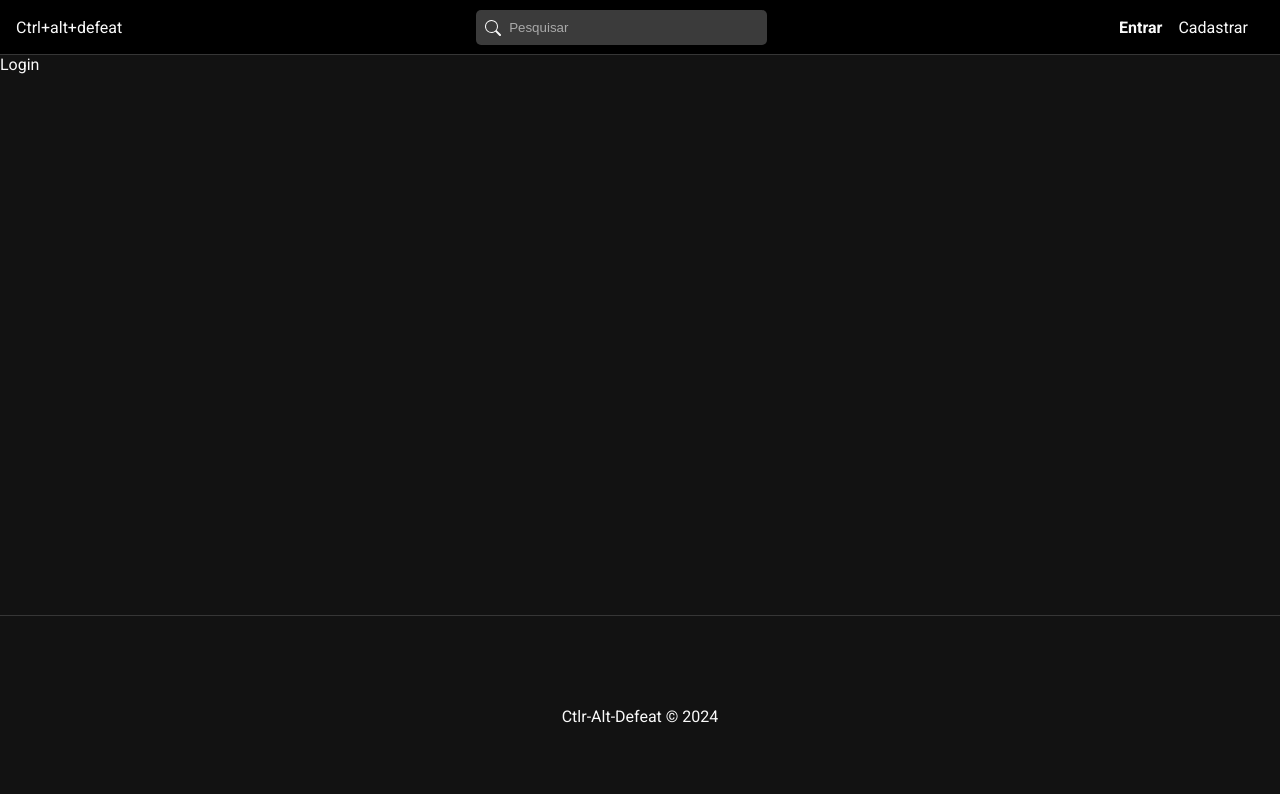
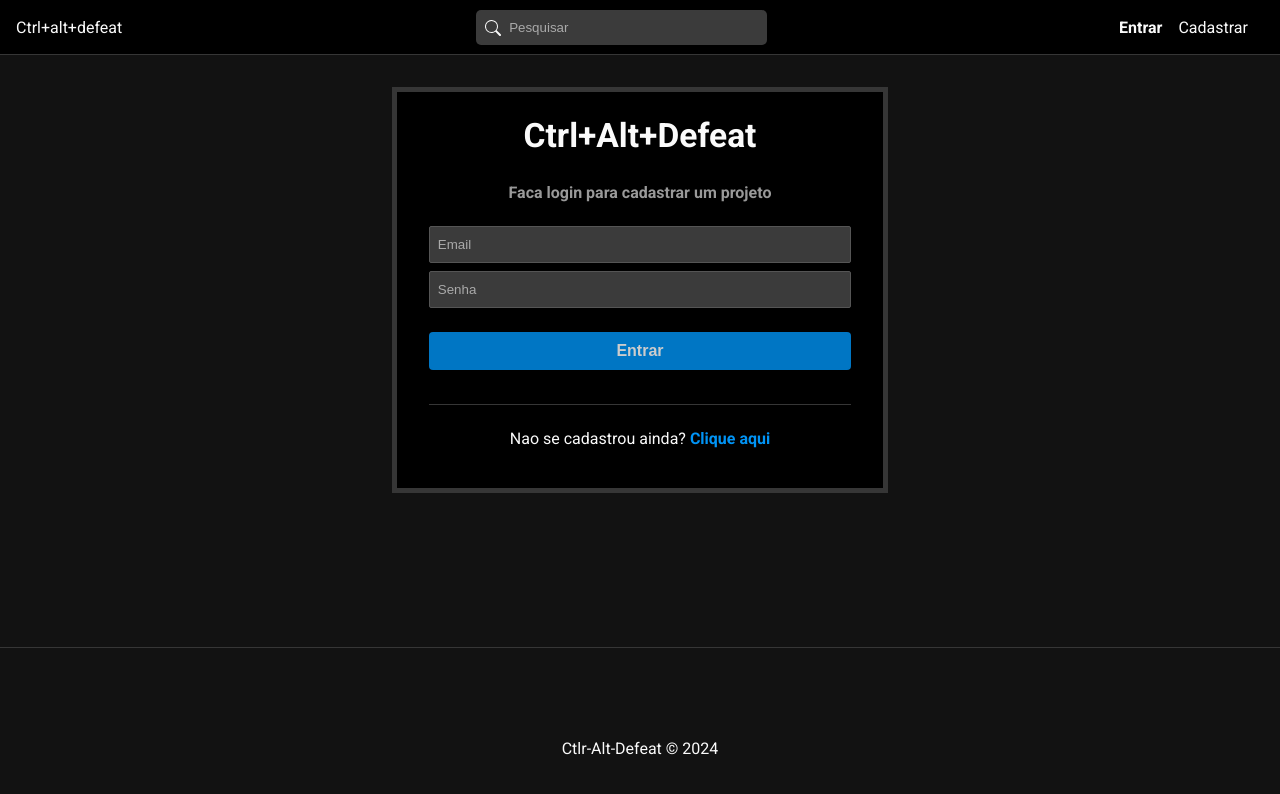
Before and after one commit to S204-Inatel-2024-1/Front_Ctrl-Alt-Defeat, a React (Create React App) app in the folder front_ctrl-alt-defeat/: page /Login in a window 1280 px wide. Shown: the top 794 px of the page. Built offline with nearby package versions, Linux system fonts and the light colour scheme.

Commit message:
Login criado e autenticacao de usuario pronta

```diff
--- a/front_ctrl-alt-defeat/src/App.js
+++ b/front_ctrl-alt-defeat/src/App.js
@@ -16,25 +16,31 @@
 import Register from './pages/auth/Register';
 
 function App() {
-  const {auth, loading} = useAuth()
+  const { auth, loading } = useAuth()
 
-  if(loading){
-    console.log(loading)
-
+  if (loading) {
     return <p>Carregando...</p>
   }
   return (
     <div className="App">
       <BrowserRouter>
-      <Navbar />
-      <div className='container'>
-        <Routes>
-          <Route path='/' element={auth? <Home/> : <Navigate to="/login"/>} />
-          <Route path="/Login" element={!auth? <Login/> : <Navigate to="/"/>} />
-          <Route path="/register" element={auth? <Register/> : <Navigate to="/"/>}/>
-        </Routes>
-      </div>
-        <Footer/>
+        <Navbar />
+        <div className="container">
+          <Routes>
+            <Route
+              path='/'
+              element={auth ? <Home /> : <Navigate to="/Login" />}
+            />
+            <Route
+              path="Login"
+              element={!auth ? <Login /> : <Navigate to="/" />}
+            />
+            <Route path="register"
+              element={!auth ? <Register /> : <Navigate to="/" />}
+            />
+          </Routes>
+        </div>
+        <Footer />
       </BrowserRouter>
     </div>
   );
--- a/front_ctrl-alt-defeat/src/pages/auth/Login.js
+++ b/front_ctrl-alt-defeat/src/pages/auth/Login.js
@@ -1,8 +1,57 @@
 import "./Auth.css"
 
+// Components
+import Message from "../../components/Message"
+import { useEffect, useState } from "react"
+
+// Hooks
+import { Link } from "react-router-dom"
+import { useSelector, useDispatch } from "react-redux"
+
+// Redux
+import { login, reset } from "../../slices/authSlice"
+
 const Login = () => {
+  const [emailAluno, setEmail] = useState("")
+  const [passwordAluno, setPassword] = useState("")
+
+  const dispatch = useDispatch()
+
+  const {loading, msg} = useSelector((state) => state.auth)
+
+  const handleSubmit = (e) => {
+    e.preventDefault()
+
+    const user ={
+      emailAluno,
+      passwordAluno
+    }
+
+    dispatch(login(user))
+  }
+
+  // Limpando todos os estados auth
+  useEffect(() => {
+    dispatch(reset())
+  }, dispatch)
+
   return (
-    <div>Login</div>
+    <div id="login">
+      <h2>
+        Ctrl+Alt+Defeat
+      </h2>
+      <p className="subtitle">Faca login para cadastrar um projeto</p>
+      <form onSubmit={handleSubmit}>
+        <input type="email" placeholder="Email" onChange={(e) => setEmail(e.target.value)} value={emailAluno || ""} />
+        <input type="password" placeholder="Senha" onChange={(e) => setPassword(e.target.value)} value={passwordAluno || ""}/>
+        {!loading && <input type="submit" value="Entrar"/>}
+        {loading && <input type="submit" value="Aguarde..." disabled/>}
+        {msg && <Message msg={msg} type="error"/>}
+      </form>
+      <p>
+        Nao se cadastrou ainda? <Link to="/register">Clique aqui</Link>
+      </p>
+    </div>
   )
 }
 
--- a/front_ctrl-alt-defeat/src/services/authService.js
+++ b/front_ctrl-alt-defeat/src/services/authService.js
@@ -5,7 +5,7 @@
     try {
         const res = await fetch(api + "/register/aluno", config).then((res) => res.json()).catch((err) => err)
 
-        if (res) {
+        if (res._id) {
             localStorage.setItem("user", JSON.stringify(res))
         }
         return res
@@ -19,9 +19,28 @@
     localStorage.removeItem("user")
 }
 
+// Entrando um usuario
+const login = async (data) => {
+    const config = requestConfig("POST", data)
+
+    try {
+        const res = await fetch(api + "/login/aluno", config).then((res) => res.json()).catch((err) => err)
+
+        if (res._id) {
+            localStorage.setItem("user", JSON.stringify(res))
+        }
+
+        return res
+
+    } catch (err) {
+        console.log(err)
+    }
+}
+
 const authService = {
     register,
     logout,
+    login,
 }
 
 export default authService
--- a/front_ctrl-alt-defeat/src/slices/authSlice.js
+++ b/front_ctrl-alt-defeat/src/slices/authSlice.js
@@ -16,7 +16,7 @@
 
     // checando errors
     if (data.msg) {
-        return thunkAPI.rejectWithValue(data.msg[0])
+        return thunkAPI.rejectWithValue(data.msg)
     }
 
     return data
@@ -25,6 +25,18 @@
 // Logout de um usuario
 export const logout = createAsyncThunk("auth/logout", async () => {
     await authService.logout()
+})
+
+// Entrando com um usuario
+export const login = createAsyncThunk("auth/login", async (user, thunkAPI) => {
+    const data = await authService.login(user);
+
+    // checando errors
+    if (data.msg) {
+        return thunkAPI.rejectWithValue(data.msg)
+    }
+
+    return data
 })
 
 export const authSlice = createSlice({
@@ -55,6 +67,18 @@
             state.success = true
             state.error = null
             state.user = null
+        }).addCase(login.pending, (state) => {
+            state.loading = true
+            state.error = false
+        }).addCase(login.fulfilled, (state, action) => {
+            state.loading = false
+            state.success = true
+            state.error = null
+            state.user = action.payload
+        }).addCase(login.rejected, (state, action) => {
+            state.loading = false
+            state.msg = action.payload
+            state.user = null
         })
     },
 })
```
